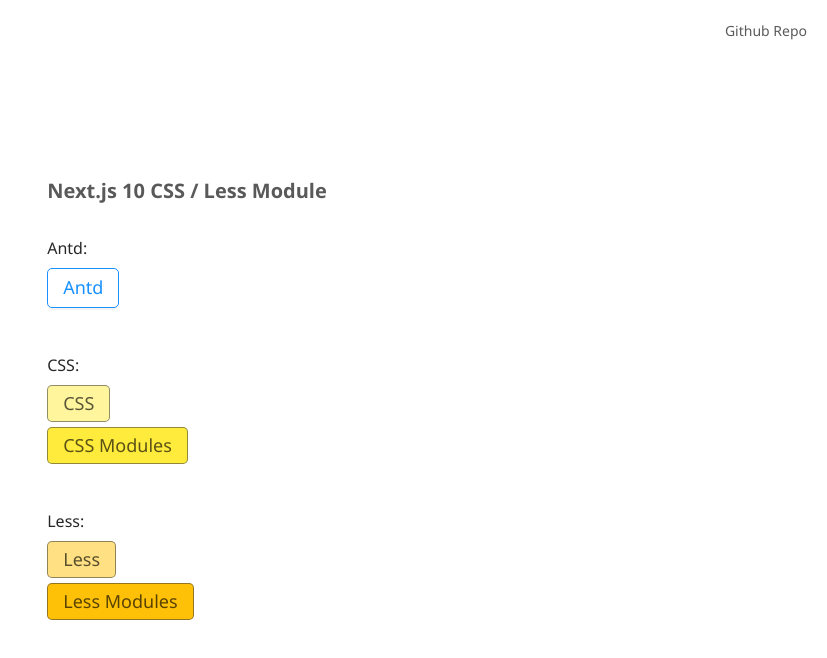
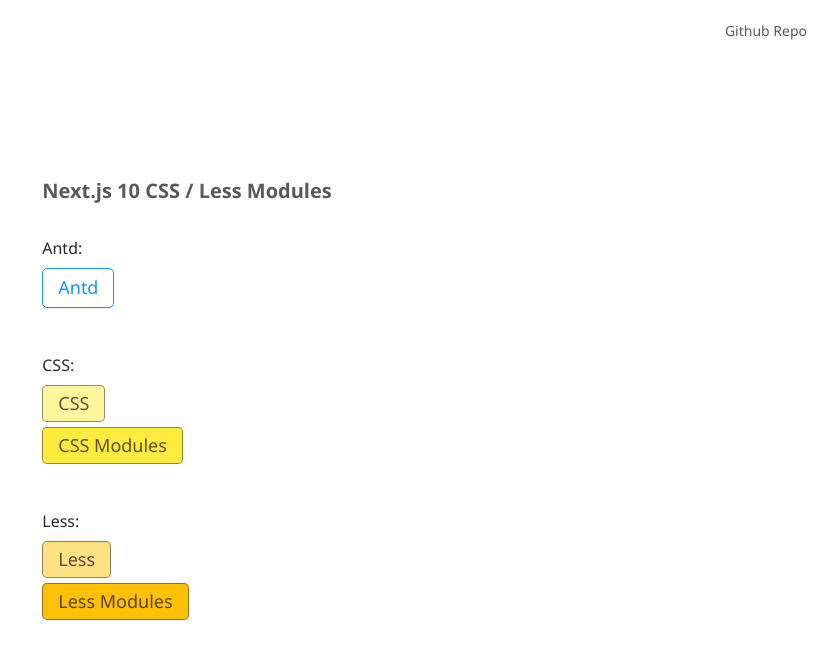
Before and after one commit to nie-e/mkn, a Next.js app: page / in a window 1280 px wide. Shown: the top 658 px of the page, without its empty margins (453-1280 px from the left). Built offline with nearby package versions, Linux system fonts and the light colour scheme.

Commit message:
fix: typo Modules

```diff
--- a/src/pages/index.tsx
+++ b/src/pages/index.tsx
@@ -23,7 +23,7 @@
   return (
     <div className={lessModuleStyles['page-index-wrapper']}>
       <div className={lessModuleStyles['page-index-inner']}>
-        <div className={lessModuleStyles['title']}>Next.js 10 CSS / Less Module</div>
+        <div className={lessModuleStyles['title']}>Next.js 10 CSS / Less Modules</div>
 
         <h2>Antd:</h2>
         <Button type="primary" ghost size="large">
```
